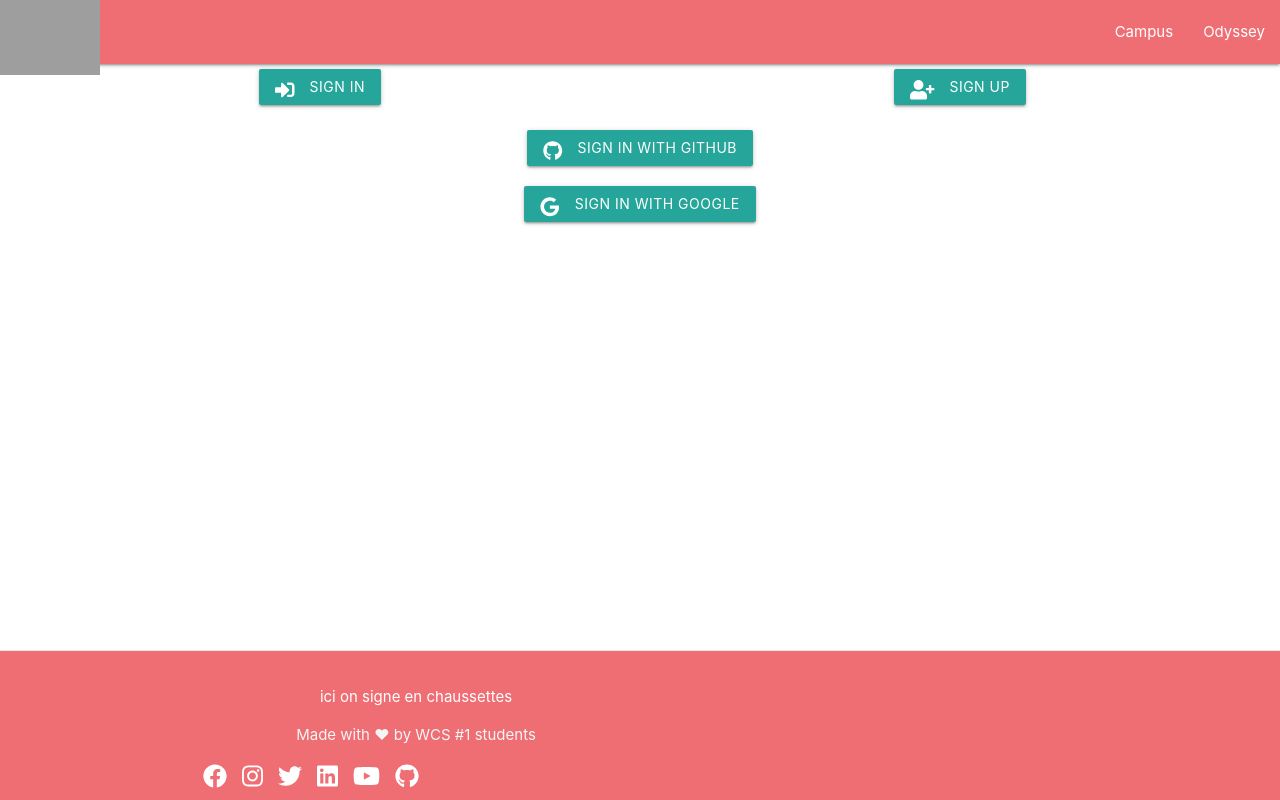
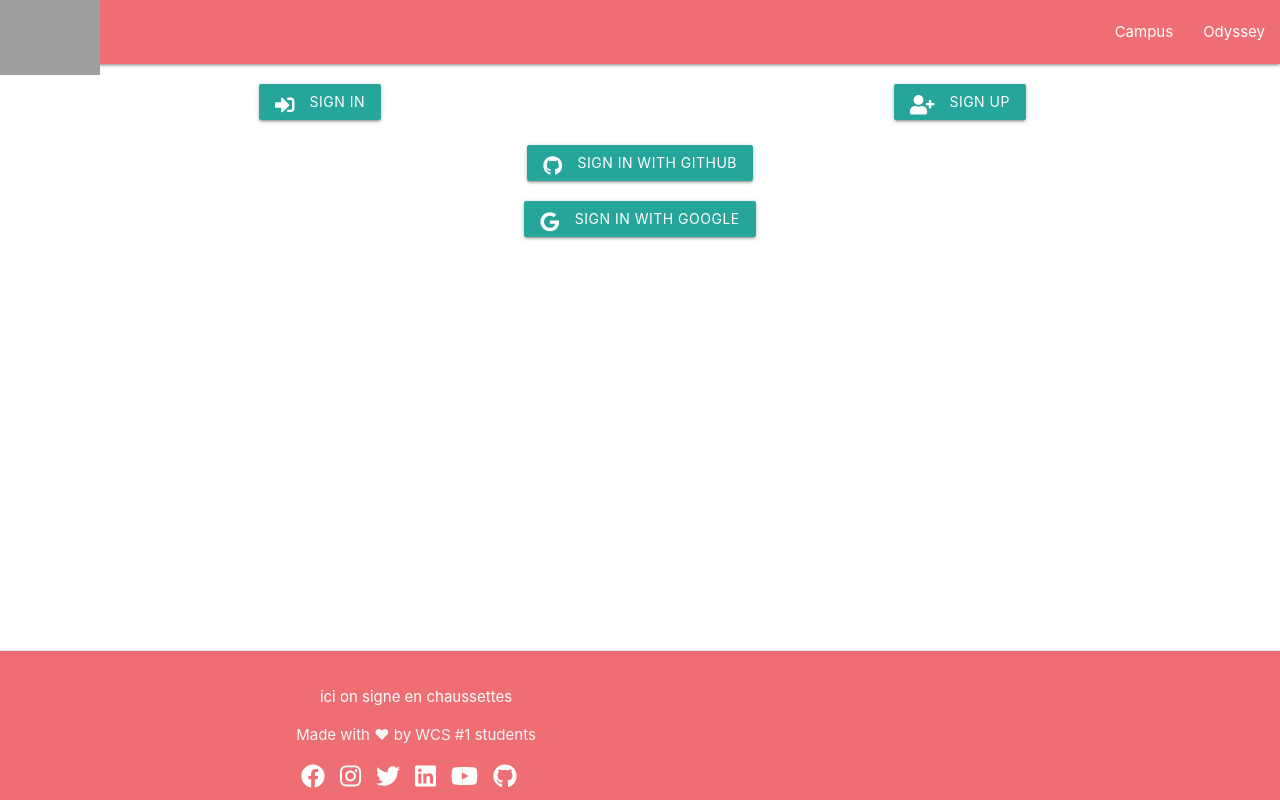
Before and after one commit to KleinosFR/hacknoel-front, a React (Create React App) app: page / in a window 1280 px wide. Built offline with nearby package versions, Linux system fonts and the light colour scheme; grey boxes are pictures that could not be loaded.

Commit message:
chihuahua

```diff
--- a/src/layout/Footers.jsx
+++ b/src/layout/Footers.jsx
@@ -2,6 +2,7 @@ import React from "react";
 import { Footer, Icon, Row, Col } from 'react-materialize';
 import { FontAwesomeIcon } from "@fortawesome/react-fontawesome";
 import { faFacebook, faInstagram, faTwitter, faLinkedin, faYoutube, faGithub } from "@fortawesome/free-brands-svg-icons";
+import Container from "react-materialize/lib/Container";
 
 let style = {
   backgroundColor: "#F8F8F8",
@@ -35,8 +36,9 @@ function Footers() {
   <p className="grey-text text-lighten-4">
     Made with ❤ by WCS #1 students
   </p>
-  <Row className="center-align">
-    <Col s={12}>
+  <Container>
+    <Row>
+      <Col s={12} style={{display: 'flex',  justifyContent:'center', alignItems:'center'}} >
         <Icon left>
           <a style={{color:"white"}} href="https://www.facebook.com/WildCodeSchool/"><FontAwesomeIcon icon={faFacebook} /></a>
         </Icon>
@@ -57,6 +59,7 @@ function Footers() {
         </Icon>
       </Col>
     </Row>
+  </Container>
 </Footer>
 </dave>
 </>
--- a/src/login/SignSelect.jsx
+++ b/src/login/SignSelect.jsx
@@ -11,7 +11,7 @@ function SignSelect() {
 
     return (
         <>
-            <Row style={{ textAlign: "center" }}>
+            <Row style={{ textAlign: "center" , marginTop: "15px"}}>
                 <Col s={6} classname="center-align">
                     <Button
                         style={{
```
Lines whose indentation alone changed are shown as unchanged.
